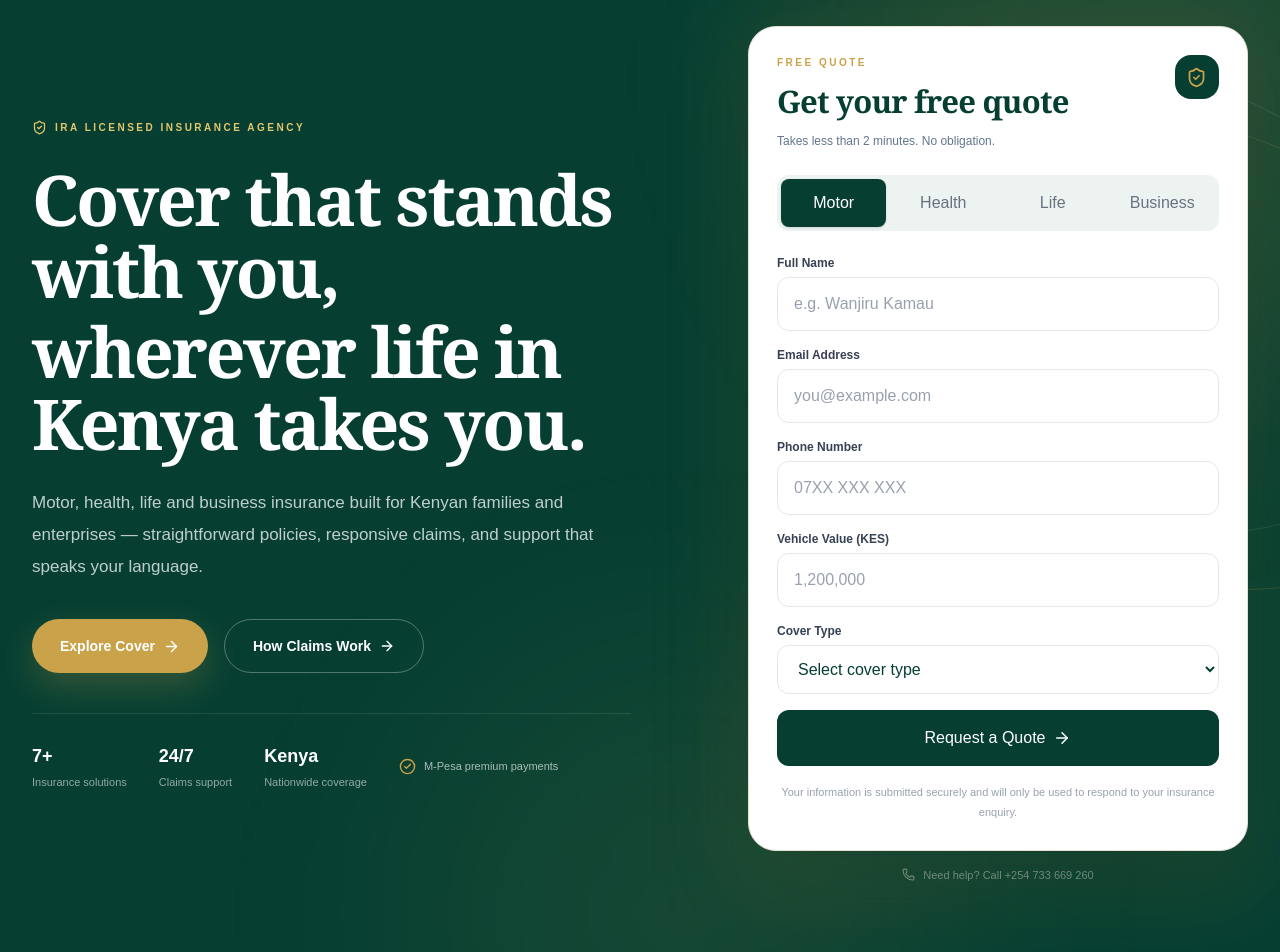
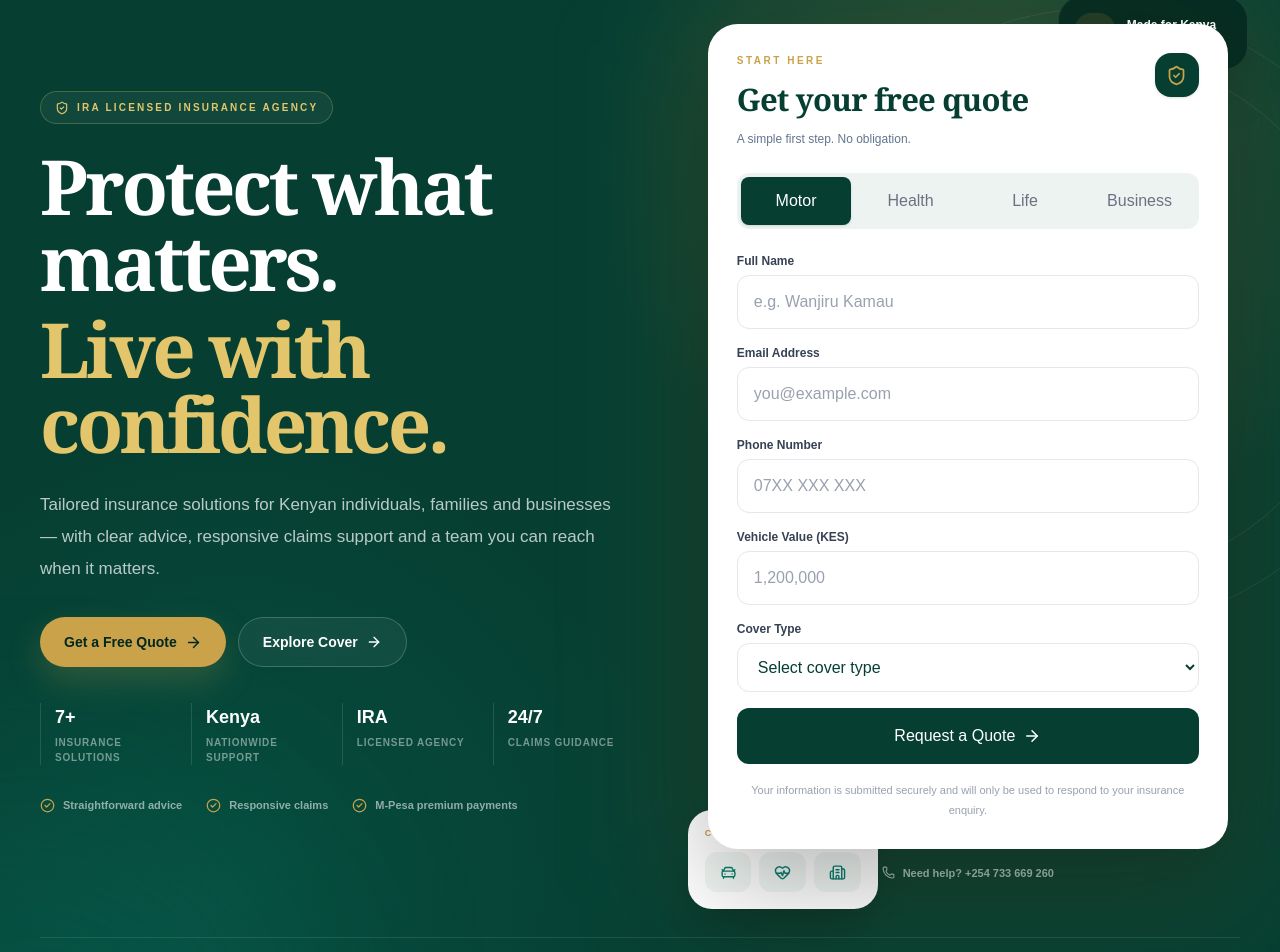
Before and after one commit to EugeneCodes254/mayban-insurance, a Next.js app: page / in a window 1280 px wide. Shown: the part 133-1085 px from the top of the page. Built offline with nearby package versions, Linux system fonts and the light colour scheme.

Commit message:
Redesign Mayban hero for premium first impression

```diff
--- a/src/components/Hero.tsx
+++ b/src/components/Hero.tsx
@@ -3,6 +3,10 @@ import {
   ShieldCheck,
   Phone,
   CheckCircle2,
+  Sparkles,
+  CarFront,
+  HeartPulse,
+  Building2,
 } from "lucide-react";
 
 import { QuoteForm } from "./QuoteForm";
@@ -10,90 +14,119 @@ import { QuoteForm } from "./QuoteForm";
 export function Hero() {
   return (
     <section id="home" className="relative overflow-hidden bg-[#063F32] text-white">
-      <div className="pointer-events-none absolute -right-44 -top-44 h-[620px] w-[620px] rounded-full bg-[#C9A24A]/12 blur-[110px]" />
-      <div className="pointer-events-none absolute -bottom-52 left-1/3 h-[520px] w-[520px] rounded-full bg-[#C9A24A]/8 blur-[110px]" />
-      <div className="pointer-events-none absolute right-[-180px] top-[120px] h-[460px] w-[700px] rounded-[50%] border border-white/10 rotate-[16deg]" />
-      <div className="pointer-events-none absolute right-[-230px] top-[175px] h-[460px] w-[700px] rounded-[50%] border border-[#C9A24A]/20 rotate-[16deg]" />
+      <div className="pointer-events-none absolute inset-0 bg-[radial-gradient(circle_at_78%_20%,rgba(201,162,74,0.18),transparent_30%),radial-gradient(circle_at_18%_85%,rgba(8,127,110,0.22),transparent_32%)]" />
+      <div className="pointer-events-none absolute -right-32 top-16 h-[620px] w-[620px] rounded-full border border-white/8" />
+      <div className="pointer-events-none absolute -right-20 top-28 h-[520px] w-[520px] rounded-full border border-[#C9A24A]/15" />
+      <div className="pointer-events-none absolute left-[-220px] bottom-[-260px] h-[520px] w-[520px] rounded-full bg-[#087F6E]/20 blur-[100px]" />
 
-      <div className="relative mx-auto grid max-w-[1280px] gap-12 px-5 py-16 sm:px-8 lg:grid-cols-[1.04fr_0.96fr] lg:items-center lg:gap-16 lg:py-[82px]">
+      <div className="relative mx-auto max-w-[1320px] px-5 pb-12 pt-14 sm:px-8 sm:pb-16 sm:pt-18 lg:px-10 lg:pb-20 lg:pt-20">
+        <div className="grid items-center gap-12 lg:grid-cols-[1fr_0.92fr] lg:gap-16">
           <div className="max-w-[700px]">
-          <div className="mb-7 inline-flex items-center gap-2 text-[10px] font-black uppercase tracking-[0.25em] text-[#E3C66B]">
-            <ShieldCheck size={15} />
+            <div className="mb-6 inline-flex items-center gap-2 rounded-full border border-[#E3C66B]/25 bg-white/5 px-3.5 py-2 text-[10px] font-black uppercase tracking-[0.22em] text-[#E3C66B] backdrop-blur-sm">
+              <ShieldCheck size={14} />
               IRA Licensed Insurance Agency
             </div>
 
-          <h1 className="max-w-[700px] font-serif text-[45px] font-bold leading-[1.03] tracking-[-0.035em] sm:text-[58px] lg:text-[70px]">
-            Cover that stands with you,
-            <span className="mt-2 block text-white">
-              wherever life in Kenya takes you.
-            </span>
+            <h1 className="max-w-[760px] font-serif text-[46px] font-bold leading-[0.99] tracking-[-0.045em] sm:text-[60px] lg:text-[76px]">
+              Protect what matters.
+              <span className="mt-3 block text-[#E3C66B]">Live with confidence.</span>
             </h1>
 
-          <p className="mt-7 max-w-[610px] text-[15px] leading-7 text-white/75 sm:text-[17px] sm:leading-8">
-            Motor, health, life and business insurance built for Kenyan
-            families and enterprises — straightforward policies, responsive
-            claims, and support that speaks your language.
+            <p className="mt-7 max-w-[620px] text-[15px] leading-7 text-white/72 sm:text-[17px] sm:leading-8">
+              Tailored insurance solutions for Kenyan individuals, families and
+              businesses — with clear advice, responsive claims support and a
+              team you can reach when it matters.
             </p>
 
-          <div className="mt-9 flex flex-wrap gap-4">
+            <div className="mt-8 flex flex-wrap gap-3">
               <a
                 href="#quote"
-              className="inline-flex items-center gap-2 rounded-full bg-[#C9A24A] px-7 py-4 text-sm font-extrabold text-white shadow-[0_14px_35px_rgba(201,162,74,0.24)] transition hover:-translate-y-0.5 hover:bg-[#B88E35]"
+                className="inline-flex items-center gap-2 rounded-full bg-[#C9A24A] px-6 py-3.5 text-sm font-extrabold text-[#03271F] shadow-[0_14px_35px_rgba(201,162,74,0.22)] transition hover:-translate-y-0.5 hover:bg-[#E3C66B]"
               >
-              Explore Cover
+                Get a Free Quote
                 <ArrowRight size={17} />
               </a>
 
               <a
-              href="#claims"
-              className="inline-flex items-center gap-2 rounded-full border border-white/30 px-7 py-4 text-sm font-bold text-white transition hover:border-white/60 hover:bg-white/5"
+                href="#products"
+                className="inline-flex items-center gap-2 rounded-full border border-white/20 bg-white/5 px-6 py-3.5 text-sm font-bold text-white backdrop-blur-sm transition hover:border-white/40 hover:bg-white/10"
               >
-              How Claims Work
+                Explore Cover
                 <ArrowRight size={16} />
               </a>
             </div>
 
-          <div className="mt-10 flex flex-wrap items-center gap-x-8 gap-y-5 border-t border-white/10 pt-7">
-            <div>
-              <p className="text-lg font-black text-white">7+</p>
-              <p className="mt-1 text-[11px] text-white/55">Insurance solutions</p>
+            <div className="mt-9 grid max-w-[650px] grid-cols-2 gap-3 sm:grid-cols-4">
+              {[
+                ["7+", "Insurance solutions"],
+                ["Kenya", "Nationwide support"],
+                ["IRA", "Licensed agency"],
+                ["24/7", "Claims guidance"],
+              ].map(([value, label]) => (
+                <div key={label} className="border-l border-white/12 pl-3.5 first:border-l-0 first:pl-0 sm:first:border-l sm:first:pl-3.5">
+                  <p className="text-lg font-black text-white">{value}</p>
+                  <p className="mt-1 text-[10px] font-semibold uppercase tracking-[0.08em] text-white/45">{label}</p>
+                </div>
+              ))}
             </div>
 
-            <div>
-              <p className="text-lg font-black text-white">24/7</p>
-              <p className="mt-1 text-[11px] text-white/55">Claims support</p>
+            <div className="mt-8 flex flex-wrap items-center gap-x-6 gap-y-3 text-[11px] font-semibold text-white/55">
+              <span className="inline-flex items-center gap-2">
+                <CheckCircle2 size={15} className="text-[#C9A24A]" />
+                Straightforward advice
+              </span>
+              <span className="inline-flex items-center gap-2">
+                <CheckCircle2 size={15} className="text-[#C9A24A]" />
+                Responsive claims
+              </span>
+              <span className="inline-flex items-center gap-2">
+                <CheckCircle2 size={15} className="text-[#C9A24A]" />
+                M-Pesa premium payments
+              </span>
+            </div>
           </div>
 
+          <div id="quote" className="relative mx-auto w-full max-w-[520px] lg:ml-auto">
+            <div className="absolute -inset-8 rounded-[48px] bg-[#C9A24A]/10 blur-3xl" />
+
+            <div className="pointer-events-none absolute -right-5 -top-7 hidden w-[190px] rounded-3xl border border-white/10 bg-[#03271F]/80 p-4 shadow-2xl backdrop-blur-xl sm:block mayban-float">
+              <div className="flex items-center gap-3">
+                <span className="flex h-10 w-10 items-center justify-center rounded-2xl bg-[#C9A24A]/15">
+                  <Sparkles size={18} className="text-[#E3C66B]" />
+                </span>
                 <div>
-              <p className="text-lg font-black text-white">Kenya</p>
-              <p className="mt-1 text-[11px] text-white/55">Nationwide coverage</p>
-            </div>
-
-            <div className="flex items-center gap-2 text-[11px] text-white/65">
-              <CheckCircle2 size={17} className="text-[#C9A24A]" />
-              M-Pesa premium payments
+                  <p className="text-xs font-extrabold text-white">Made for Kenya</p>
+                  <p className="mt-0.5 text-[10px] text-white/45">Practical protection</p>
                 </div>
               </div>
             </div>
 
-        <div id="quote" className="relative lg:ml-auto lg:w-full lg:max-w-[500px]">
-          <div className="absolute -inset-5 rounded-[38px] bg-[#C9A24A]/10 blur-2xl" />
+            <div className="pointer-events-none absolute -bottom-7 -left-5 hidden w-[190px] rounded-3xl border border-white/10 bg-white p-4 text-[#063F32] shadow-2xl sm:block">
+              <p className="text-[9px] font-black uppercase tracking-[0.18em] text-[#C9A24A]">Cover at a glance</p>
+              <div className="mt-3 grid grid-cols-3 gap-2">
+                {[CarFront, HeartPulse, Building2].map((Icon, index) => (
+                  <span key={index} className="flex h-10 items-center justify-center rounded-xl bg-[#F1F7F4]">
+                    <Icon size={17} className="text-[#087F6E]" />
+                  </span>
+                ))}
+              </div>
+            </div>
 
-          <div className="relative rounded-[28px] border border-[#E5E0D2] bg-white p-6 text-[#063F32] shadow-[0_30px_80px_rgba(3,39,31,0.22)] sm:p-7">
+            <div className="relative rounded-[30px] border border-white/10 bg-white p-5 text-[#063F32] shadow-[0_35px_100px_rgba(0,0,0,0.28)] sm:p-7">
               <div className="mb-6 flex items-start justify-between gap-5">
                 <div>
                   <p className="text-[10px] font-black uppercase tracking-[0.25em] text-[#C9A24A]">
-                  Free Quote
+                    Start here
                   </p>
-                <h2 className="mt-2 font-serif text-[28px] font-bold tracking-tight text-[#063F32] sm:text-[31px]">
+                  <h2 className="mt-2 font-serif text-[28px] font-bold tracking-[-0.025em] text-[#063F32] sm:text-[31px]">
                     Get your free quote
                   </h2>
                   <p className="mt-1.5 text-xs leading-5 text-slate-500">
-                  Takes less than 2 minutes. No obligation.
+                    A simple first step. No obligation.
                   </p>
                 </div>
 
-              <div className="flex h-11 w-11 shrink-0 items-center justify-center rounded-2xl bg-[#063F32]">
+                <div className="flex h-11 w-11 shrink-0 items-center justify-center rounded-2xl bg-[#063F32] shadow-sm">
                   <ShieldCheck size={21} className="text-[#C9A24A]" />
                 </div>
               </div>
@@ -101,10 +134,24 @@ export function Hero() {
               <QuoteForm />
             </div>
 
-          <div className="mt-4 flex items-center justify-center gap-2 text-[11px] text-white/45">
+            <a
+              href="tel:+254733669260"
+              className="relative mt-4 flex items-center justify-center gap-2 text-[11px] font-semibold text-white/50 transition hover:text-white/80"
+            >
               <Phone size={13} />
-            Need help? Call +254 733 669 260
+              Need help? +254 733 669 260
+            </a>
           </div>
+        </div>
+
+        <div className="mt-14 hidden items-center gap-5 border-t border-white/10 pt-5 text-[10px] font-bold uppercase tracking-[0.18em] text-white/35 lg:flex">
+          <span>Personal protection</span>
+          <span className="h-1 w-1 rounded-full bg-[#C9A24A]" />
+          <span>Family security</span>
+          <span className="h-1 w-1 rounded-full bg-[#C9A24A]" />
+          <span>Business continuity</span>
+          <span className="h-1 w-1 rounded-full bg-[#C9A24A]" />
+          <span>Long-term peace of mind</span>
         </div>
       </div>
     </section>
```
Lines whose indentation alone changed are shown as unchanged.
